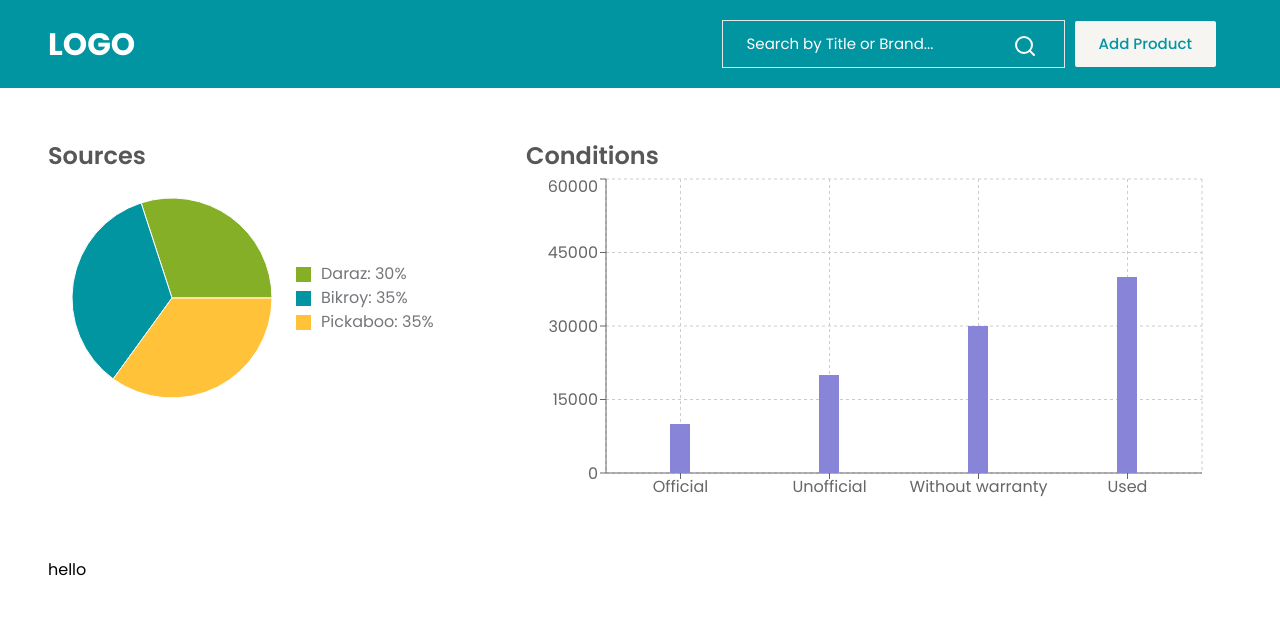
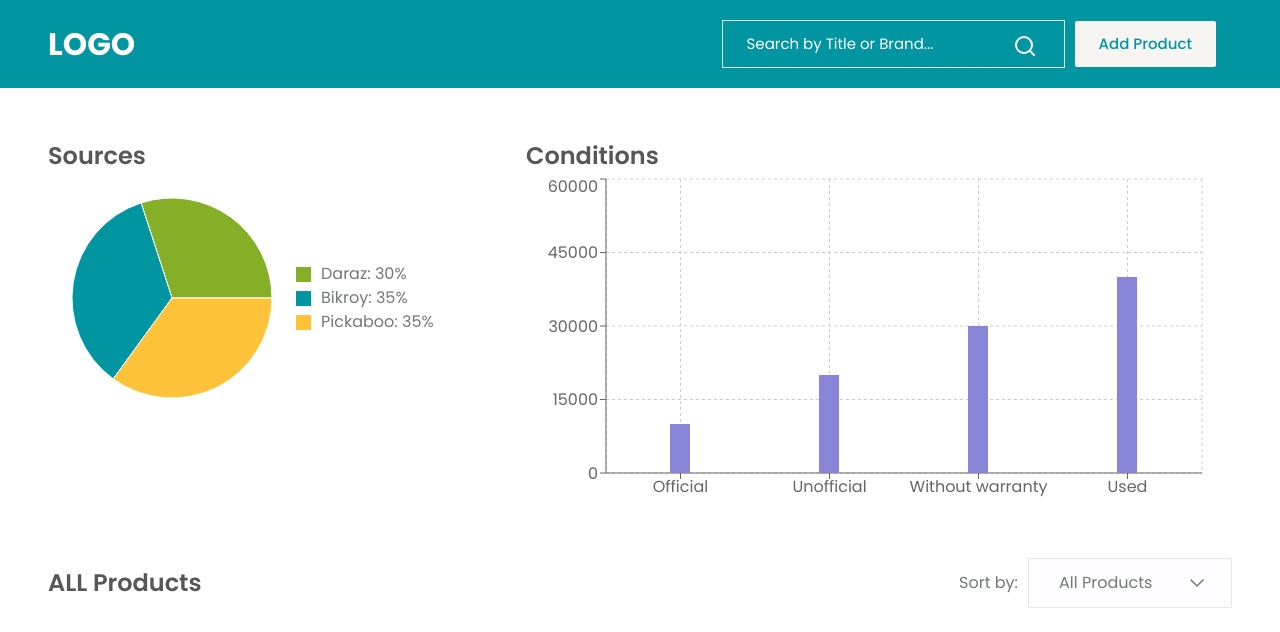
Before and after one commit to bpinazmul18/gain_solutions_assignment, a React (Create React App) app: page / in a window 1280 px wide. Shown: the top 632 px of the page. Built offline with nearby package versions, Linux system fonts and the light colour scheme.

Commit message:
Working on Products.

```diff
--- a/src/App.js
+++ b/src/App.js
@@ -1,12 +1,13 @@
 import React from 'react'
 import './App.css'
 import Statistics from './components/charts/statistics'
+import Products from './components/Products'
 
 function App() {
   return (
     <>
       <Statistics />
-      hello
+      <Products />
     </>
   )
 }
--- /dev/null
+++ b/src/components/Products.jsx
@@ -0,0 +1,48 @@
+import React from 'react'
+// import arrowIcon from '../assets/img/arrow.svg'
+
+function Products() {
+  return (
+    <div>
+      <div className="flex items-center justify-between">
+        <h2 className="text-fs-24 font-semibold text-davys-grey">
+          ALL Products
+        </h2>
+        <div className="flex items-center">
+          <div className="mr-2.5 text-fs-16 font-normal text-sonic-silver">
+            Sort by:
+          </div>
+          <div className="relative group">
+            <select
+              className="focus:outline-none font-normal text-fs-16 text-sonic-silver py-3 px-[30px] appearance-none border border-gray bg-white-next group-hover:bg-viridian-green group-hover:text-white"
+              name="sortBy"
+              id="sortBy"
+            >
+              <option value="AllProducts">All Products</option>
+              <option value="BestValue">Best value</option>
+              <option value="BestPerformance">Best Performance</option>
+              <option value="BestCamera">Best Camera</option>
+            </select>
+            <svg
+              className="stroke-sonic-silver group-hover:stroke-white absolute right-7 top-1/2 -mt-1"
+              width="14"
+              height="8"
+              viewBox="0 0 14 8"
+              fill="none"
+              xmlns="http://www.w3.org/2000/svg"
+            >
+              <path
+                d="M1 1L7 7L13 1"
+                strokeWidth="1.5"
+                strokeLinecap="round"
+                strokeLinejoin="round"
+              />
+            </svg>
+          </div>
+        </div>
+      </div>
+    </div>
+  )
+}
+
+export default Products
--- a/tailwind.config.js
+++ b/tailwind.config.js
@@ -24,6 +24,8 @@ module.exports = {
       cultured: '#F7F5F2',
       'sonic-silver': '#74777B',
       'davys-grey': '#575757',
+      gray: '#B7B8BC',
+      'white-next': '#FDFDFF',
       ...colors,
     },
   },
```
Also changed, not shown: src/assets/img/arrow.svg (added).
